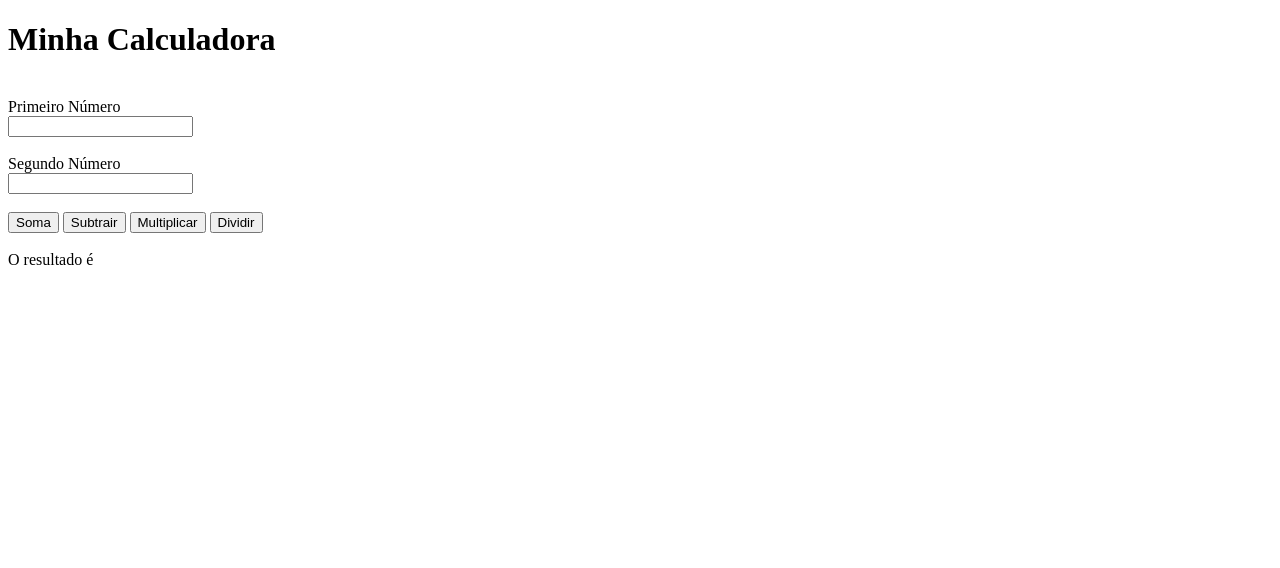
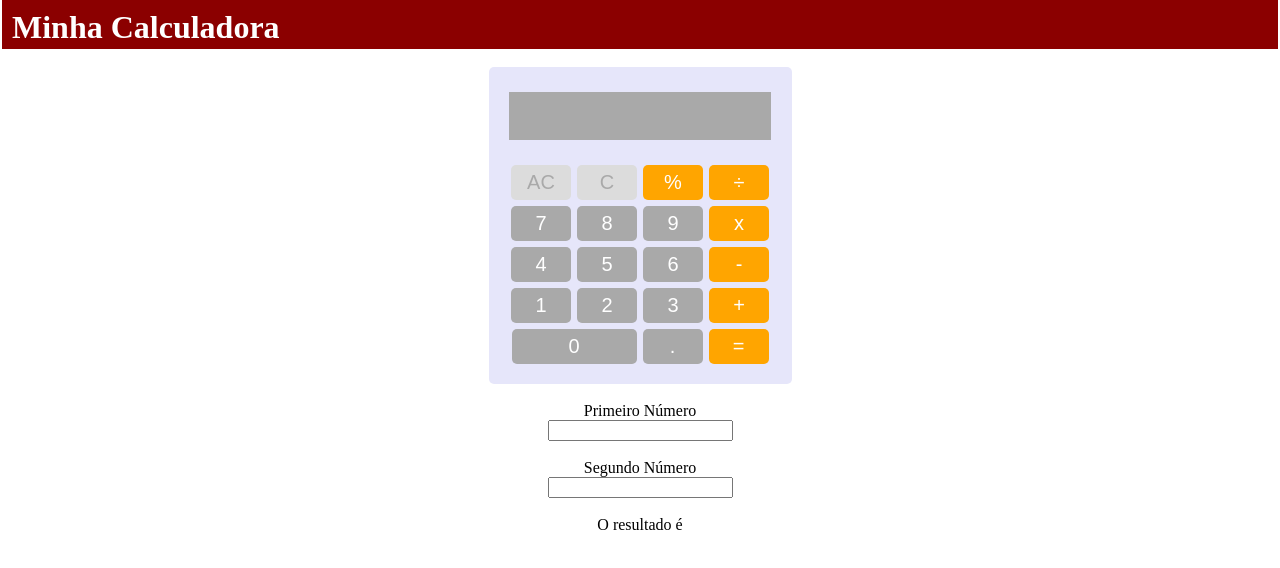
Before and after one commit to HenriqueHBM/Matematica, a plain HTML site: page calculadora/index.html in a window 1280 px wide. Drawn offline with Linux system fonts and the light colour scheme.

Commit message:
Add files via upload

```diff
--- a/calculadora/index.html
+++ b/calculadora/index.html
@@ -1,54 +1,76 @@
 <!DOCTYPE html>
 <html lang="pt-br">
+
 <head>
-	<meta charset="UTF-8">
+    <meta charset="UTF-8">
+    <link rel="stylesheet" href="style.css" type="text/css">
 
-	<title>Calculadora</title>
+    <title>Calculadora</title>
 </head>
+
 <body>
-	<h1> Minha Calculadora</h1>
-	<br>Primeiro Número</br>
-	<input id="n1" type="number"></br>
+    <header>
+        <h1 id="cabecalho"> Minha Calculadora</h1>
+    </header>
 
-	<br>Segundo Número</br>
-	<input id ="n2" type='number'></br></br>
+    <main>
+        <form>
 
-	<button onclick="somar()">Soma</button>
-	<button onclick="subtrair()">Subtrair</button>
-	<button onclick="multiplicar()">Multiplicar</button>
-	<button onclick="dividir()">Dividir</button>
-	</br></br>
+            <div class="borda">
+                <input id="tela">
 
-	O resultado é <span></span>
+                <p>
+                    <input type="reset" value="AC" id="limpar" class="claro">
+                    <button onclick="deletar();return false" class="claro">C</button>
+                    <button onclick="porcentagem();return false" class="laranja">%</button>
+                    <button onclick="dividir();return false" class="laranja">÷</button>
+                </p>
+                <p>
 
-	<script>
-		//pegando os valores digita nos input e passando para uma variavel
-		var n1 = document.querySelector("#n1");
-		var n2 = document.querySelector("#n2");
-		var resultado = document.querySelector("span");
+                    <button onclick="sete()" class="cinza">7</button>
+                    <button onclick="oito()" class="cinza">8</button>
+                    <button onclick="nove()" class="cinza">9</button>
 
-		function somar(){
-			//somando os valores digitados
-			resultado.innerHTML = parseInt(n1.value)+(parseInt(n2.value));
-		}
+                    <button onclick="multiplicar();return false" class="laranja">x</button>
 
-		function subtrair(){
-			resultado.innerHTML = parseInt(n1.value)-(parseInt(n2.value));
-		}
+                </p>
 
-		function multiplicar(){
-			resultado.innerHTML = parseInt(n1.value)*(parseInt(n2.value));
-		}
+                <p>
 
-		function dividir(){
-			resultado.innerHTML = parseInt(n1.value)/(parseInt(n2.value));
-		}
+                    <button onclick="quatro()" class="cinza">4</button>
+                    <button onclick="cinco()" class="cinza">5</button>
+                    <button onclick="seis()" class="cinza">6</button>
 
+                    <button onclick="subtrair();return false" class="laranja">-</button>
+                </p>
 
+                <p>
+                    <button onclick="um()" class="cinza">1</button>
+                    <button onclick="dois()" class="cinza">2</button>
+                    <button onclick="tres()" class="cinza">3</button>
+                    <button <button onclick="somar();return false" class="laranja">+</button>
+                </p>
+                <p>
+                    <button id="zero" onclick="zero()" class="cinza">0</button>
+                    <button onclick="virgula()" class="cinza">.</button>
+                    <button onclick="resposta();return false" class="laranja">=</button>
+                </p>
 
+            </div>
+            <br>Primeiro Número</br>
+            <input id="n1" type="number"></br>
 
+            <br>Segundo Número</br>
+            <input id="n2" type='number'></br>
+            </br>
+            O resultado é <span></span>
 
-	</script>
+        </form>
+    </main>
+
+    <script src="./script.js">
+    </script>
 
 </body>
+
 </html>
--- /dev/null
+++ b/calculadora/script.js
@@ -0,0 +1,25 @@
+ //pegando os valores digita nos input e passando para uma variavel
+ var n1 = document.querySelector("#n1");
+ var n2 = document.querySelector("#n2");
+ var resultado = document.querySelector("span");
+
+ function somar() {
+     //somando os valores digitados
+     resultado.innerHTML = parseInt(n1.value) + (parseInt(n2.value));
+ }
+
+ function subtrair() {
+     resultado.innerHTML = parseInt(n1.value) - (parseInt(n2.value));
+ }
+
+ function multiplicar() {
+     resultado.innerHTML = parseInt(n1.value) * (parseInt(n2.value));
+ }
+
+ function dividir() {
+     resultado.innerHTML = parseInt(n1.value) / (parseInt(n2.value));
+ }
+
+ function porcentagem() {
+
+ }
--- /dev/null
+++ b/calculadora/style.css
@@ -0,0 +1,79 @@
+header {
+    background-color: darkred;
+    color: white;
+    height: 50px;
+    margin: -22px -6px;
+}
+
+#cabecalho {
+    padding: 10px;
+}
+
+br {
+    margin: 40px;
+}
+
+main {
+    text-align: center;
+    margin-top: 40px;
+}
+
+form {
+    margin: 0 auto;
+    width: fit-content
+}
+
+button,
+#limpar {
+    width: 60px;
+    height: 35px;
+    border-radius: 5px;
+    border: none;
+    margin: 1px;
+    font-size: 20px;
+}
+
+p {
+    margin: 4px;
+}
+
+#zero {
+    width: 125px;
+}
+
+.laranja {
+    background-color: orange;
+}
+
+.cinza {
+    background-color: darkgray;
+}
+
+.claro {
+    background-color: gainsboro;
+    color: darkgray;
+}
+
+.laranja,
+.cinza,
+#tela {
+    color: white;
+}
+
+#tela {
+    padding: 4px;
+    text-align: right;
+    background-color: darkgray;
+    border: none;
+    height: 40px;
+    width: 93%;
+    margin-bottom: 20px;
+    margin-top: 10px;
+    font-size: 20px;
+}
+
+.borda {
+    padding: 15px;
+    background-color: lavender;
+    border-radius: 5px;
+}
```
